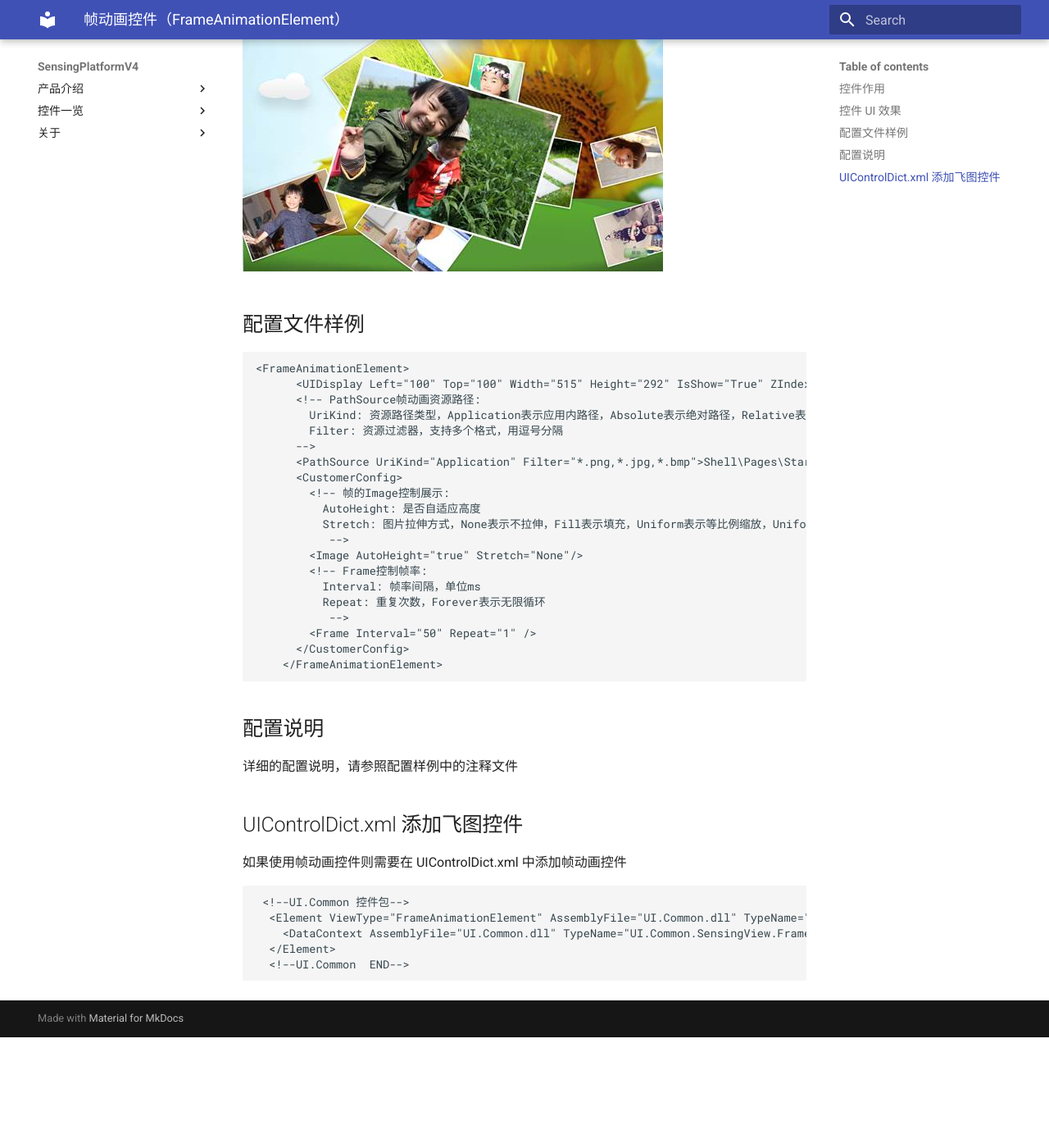
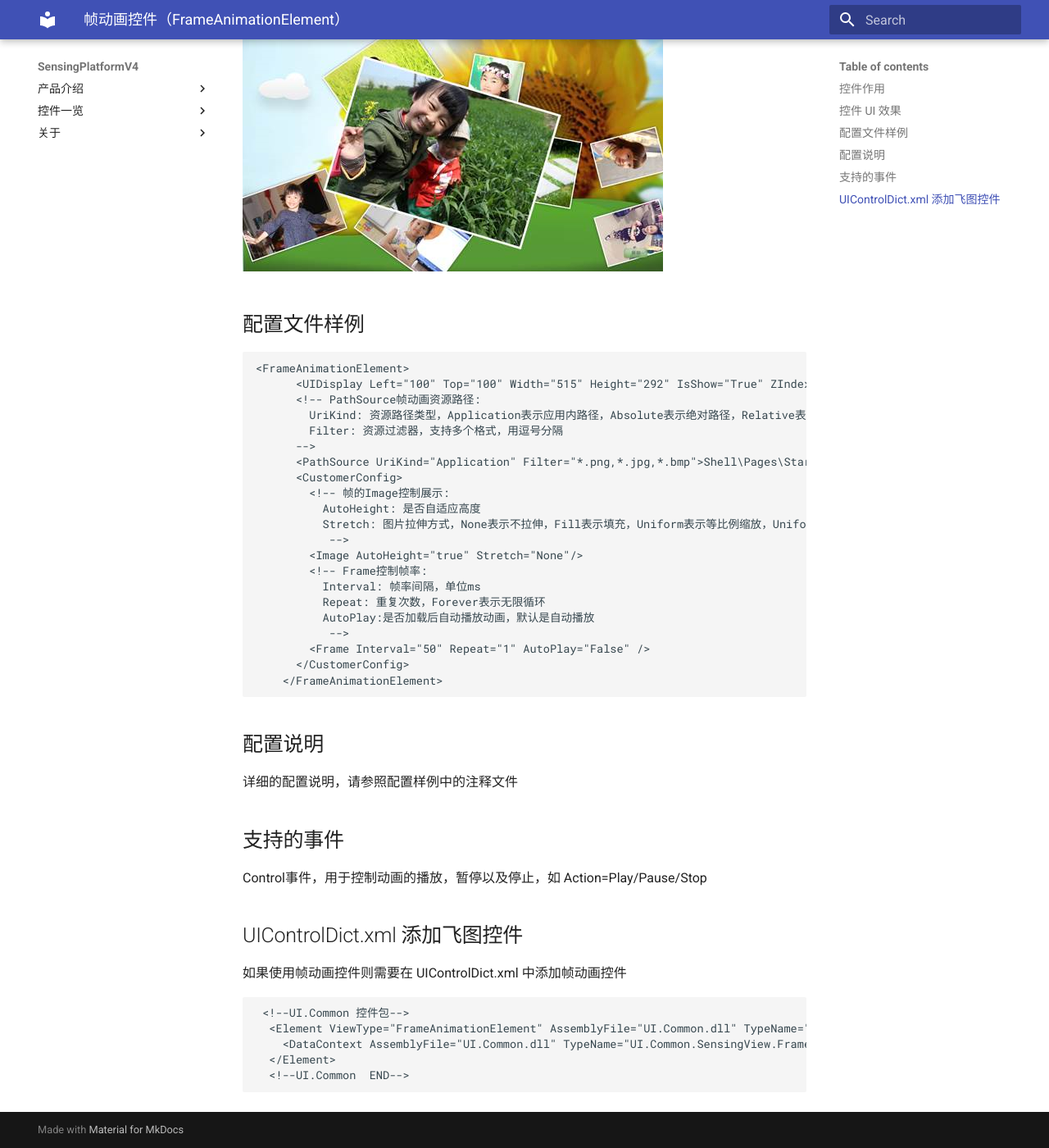
Before and after one commit to troncell/SensingPlatformDocs, an MkDocs documentation site: the page built from docs/控件一览/FrameAnimationElement.md, in a window 1280 px wide and 1400 px high, scrolled down 332 px. Shown: the whole window at 82% size. Built offline with MkDocs 1.6.1 and Material for MkDocs 9.7.7, drawn with Linux system fonts in a browser that asks for light colours; before the commit the page ends 1597 px from its top, so only the background shows below that.

Commit message:
Update FrameAnimationElement.md

````diff
--- a/docs/控件一览/FrameAnimationElement.md
+++ b/docs/控件一览/FrameAnimationElement.md
@@ -28,8 +28,9 @@
         <!-- Frame控制帧率:
           Interval: 帧率间隔，单位ms
           Repeat: 重复次数，Forever表示无限循环
+          AutoPlay:是否加载后自动播放动画，默认是自动播放
            -->
-        <Frame Interval="50" Repeat="1" />
+        <Frame Interval="50" Repeat="1" AutoPlay="False" />
       </CustomerConfig>
     </FrameAnimationElement>
 ```
@@ -37,6 +38,10 @@
 ## 配置说明
 
 详细的配置说明，请参照配置样例中的注释文件
+
+## 支持的事件
+
+Control事件，用于控制动画的播放，暂停以及停止，如 Action=Play/Pause/Stop
 
 ## UIControlDict.xml 添加飞图控件
 
````
